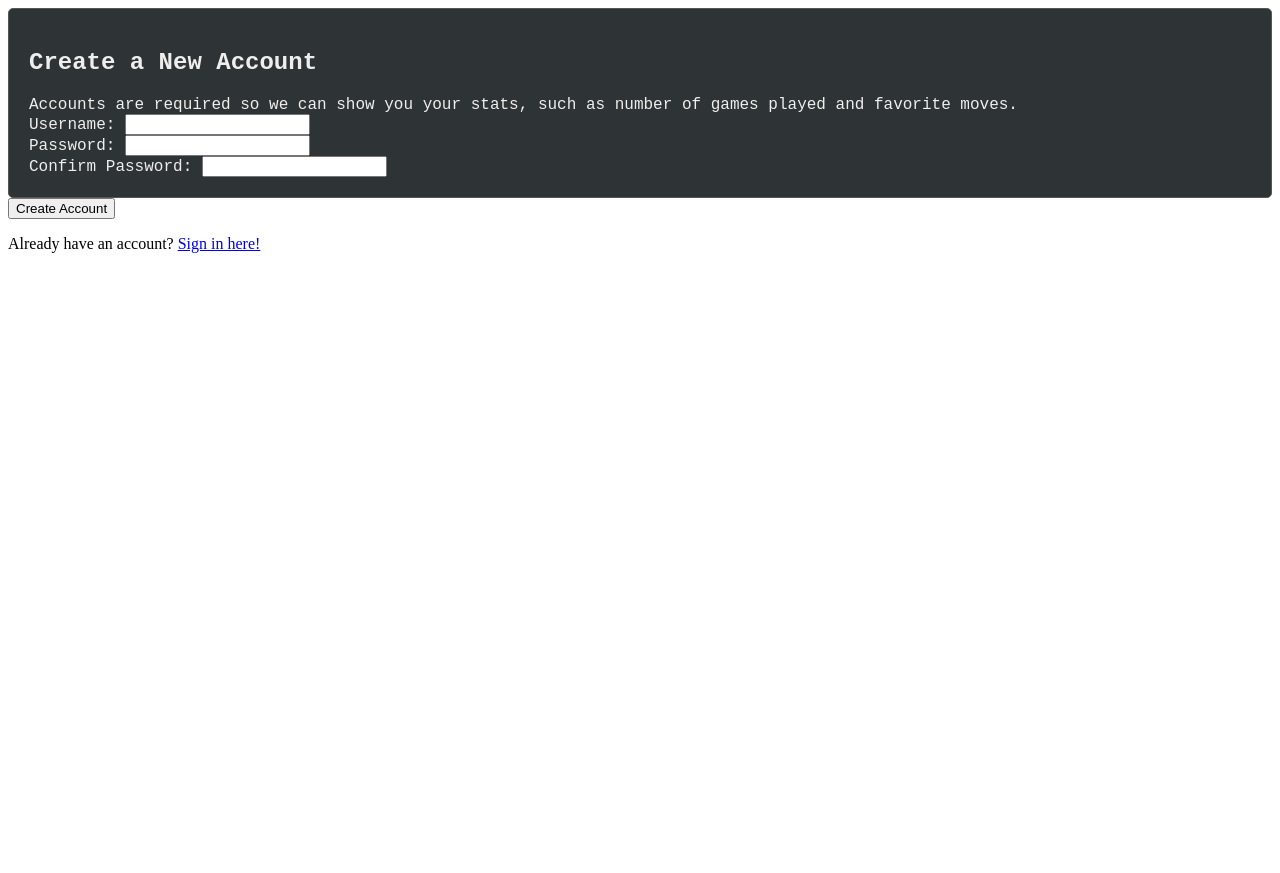
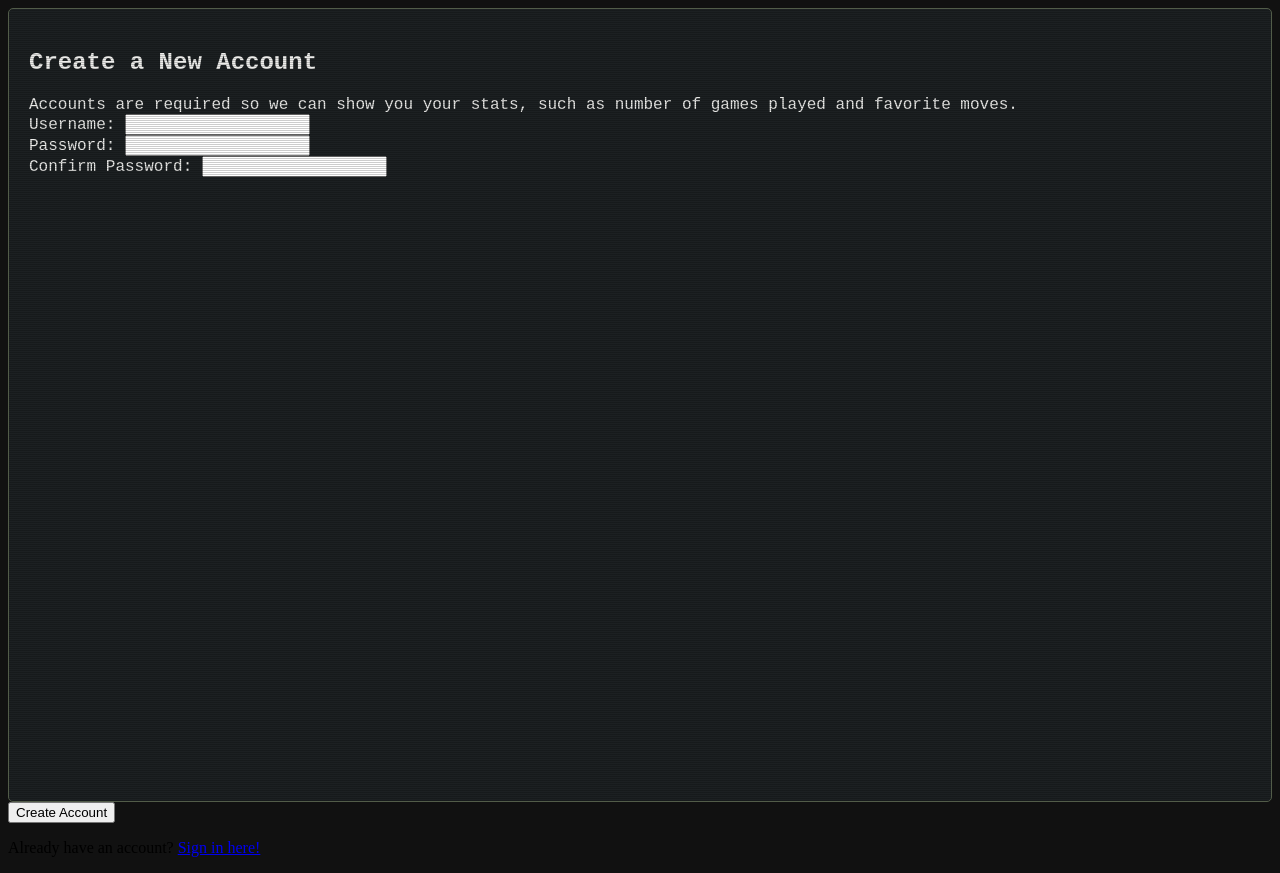
Before and after one commit to Tom-the-Human/RPS_Flask, a Flask app: page /users/signup in a window 1280 px wide. Before the commit the page ends 800 px from the top, so only its background shows below. Run offline with Flask 3, Linux system fonts and the light colour scheme.

Commit message:
added scan lines effect and other visual polish

```diff
--- a/static/stylesheets/app.css
+++ b/static/stylesheets/app.css
@@ -1,10 +1,5 @@
-.terminal-window {
-    background-color: #2E3436; /* A dark, terminal-like color */
-    color: #EEEEEC;          /* A light, off-white text color */
-    font-family: 'Courier New', Courier, monospace; /* A monospaced font */
-    padding: 20px;
-    border: 1px solid #555753;
-    border-radius: 5px;
+html {
+    background-color: #111
 }
 
 .text-red {
@@ -26,3 +21,33 @@
 .inline {
     display: inline;
 }
+
+.terminal-window {
+    background-color: #1c2022; /* A dark, terminal-like color */
+    color: #EEEEEC;          /* A light, off-white text color */
+    font-family: 'Courier New', Courier, monospace; /* A monospaced font */
+    padding: 20px;
+    border: 1px solid #525c49;
+    border-radius: 5px;
+    min-height:47em;
+    position: relative;
+    overflow: hidden
+}
+
+.terminal-window::after {
+  content: " ";
+  display: block;
+  position: absolute;
+  top: 0;
+  left: 0;
+  bottom: 0;
+  right: 0;
+  background: repeating-linear-gradient(
+    0deg,
+    rgba(0, 0, 0, 0.2),
+    rgba(0, 0, 0, 0.2) 1px,
+    transparent 1px,
+    transparent 2px
+  );
+  pointer-events: none; /* Allows clicks to pass through the overlay */
+}
--- a/templates/index.html
+++ b/templates/index.html
@@ -9,14 +9,14 @@
         <p>🦕 A dino-themed "Rock, Paper, Scissors" battle 🦖</p>
         <p>🦕 Score 3 wins to be crowned ruler of the dinosaurs! 🦖</p>
       {% else %}
-        <pre>
+        <pre><h3>
              |                 |
             =X=================X=
              |Your score:     <span class="text-bold">{{ score[0] }}</span>|
              |Opponent score: <span class="text-bold">{{ score[1] }}</span>|
             =X=================X=
              |                 |
-        </pre>
+        </h3></pre>
       {% endif %}
     </header>
 
```
Also changed, not shown: data/users.yaml (+12 -5 lines).
